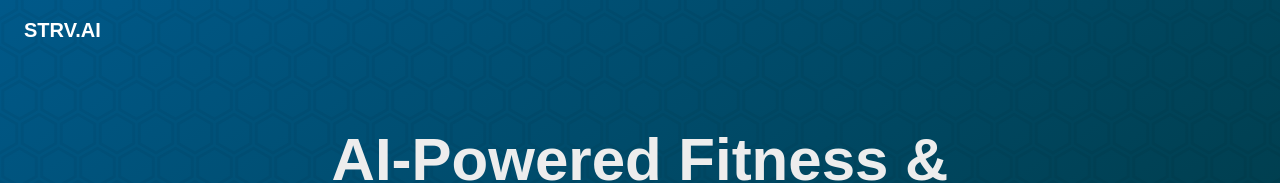
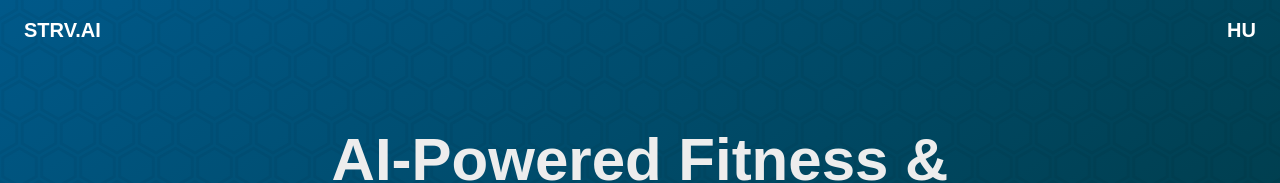
Before and after one commit to followthepattern/strv-website, a Next.js app: page / in a window 1280 px wide. Shown: the top 183 px of the page. Built offline with nearby package versions, Linux system fonts and the light colour scheme.

Commit message:
Implements language switch

```diff
--- a/app/components/home.tsx
+++ b/app/components/home.tsx
@@ -19,6 +19,8 @@ export default function Home() {
     const [status, setStatus] = useState<"idle" | "loading" | "ok" | "error">("idle");
     const [msg, setMsg] = useState("");
 
+    const locale = getLocaleFromPath(pathname);
+
     async function onSubmit(e: React.FormEvent) {
         e.preventDefault();
         if (!consent) {
@@ -26,8 +28,6 @@ export default function Home() {
             setMsg(t("consentError")); return;
         }
         setStatus("loading"); setMsg("");
-
-    const locale = getLocaleFromPath(pathname);
 
         try {
             const res = await fetch("/api/subscribe", {
@@ -57,11 +57,17 @@ export default function Home() {
         <div className="min-h-screen">
             <main className="flex flex-col">
                 <section className="relative flex flex-col py-22 p-2 sm:py-40 items-center text-left md:text-center bg-gradient-to-br from-sky-800 to-teal-950">
+
                     <div className="absolute inset-0 pointer-events-none bg-[url('/hexagons.png')] bg-repeat opacity-4"></div>
 
-          <a href="/" className="absolute top-4 left-6 flex items-center space-x-2">
+                    <div className="absolute top-0 left-0 flex justify-between w-full px-6 pt-4">
+                        <a href="/" className="flex items-center space-x-2">
                             <span className="sm:text-xl font-bold text-white">{t("siteTitle")}</span>
                         </a>
+                        <a className="sm:text-xl font-bold text-white" href={locale == "en" ? "/hu" : "/"}>
+                            {locale == "en" ? "HU": "EN"}
+                        </a>
+                    </div>
 
                     <div className="relative z-10 max-w-3xl mx-4">
                         <h1 className="text-5xl font-extrabold sm:text-6xl md:animate-bounce [animation-duration:2s]">
```
Lines whose indentation alone changed are shown as unchanged.
